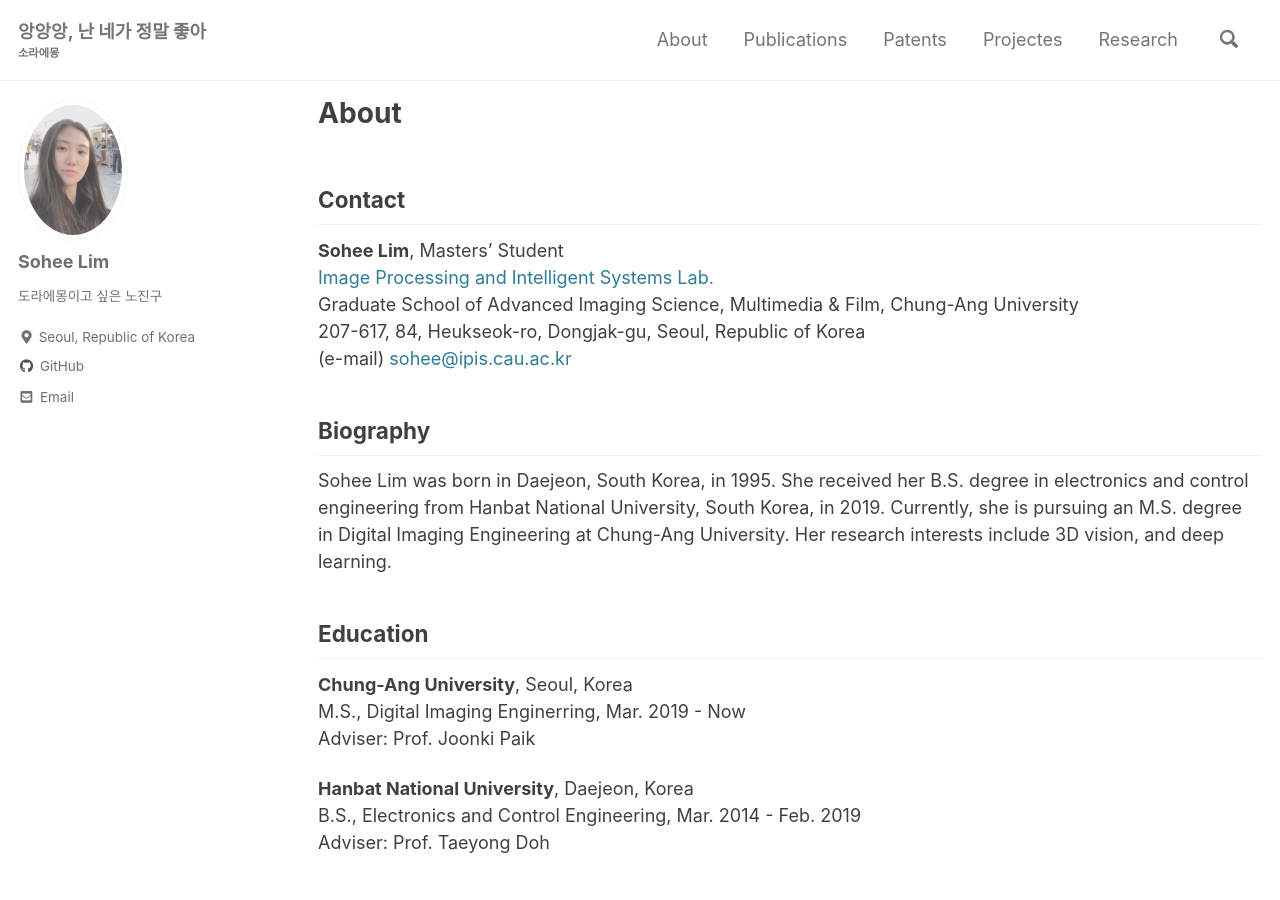
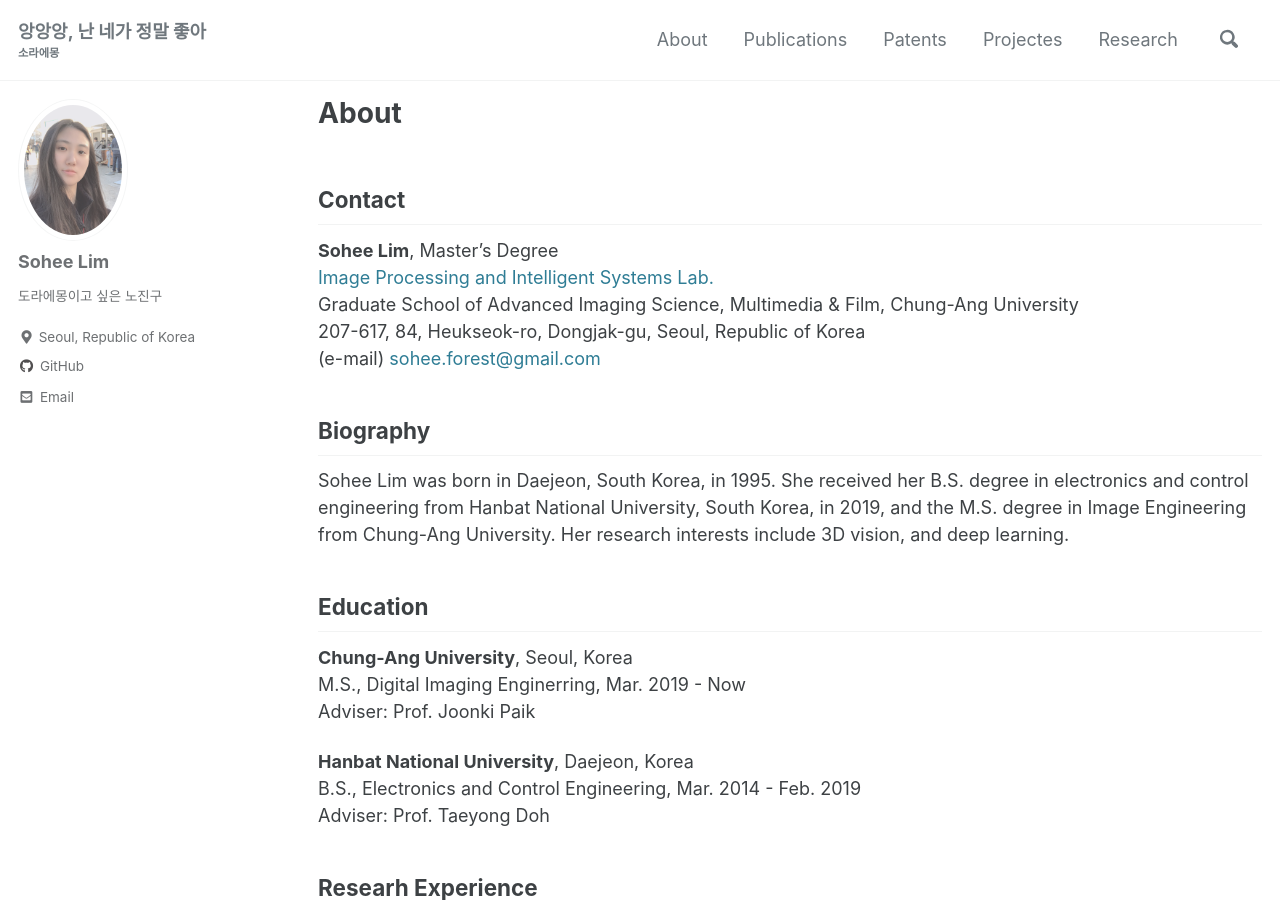
Before and after one commit to sohee-zoe/sohee-zoe.github.io, a Jekyll site: the page built from index.md, in a window 1280 px wide and 900 px high. Built offline with Jekyll 4.4.1, drawn with Linux system fonts in a browser that asks for light colours; cached includes are drawn as plain includes.

Commit message:
Update index.md

```diff
--- a/index.md
+++ b/index.md
@@ -8,18 +8,18 @@
 
 ## Contact
 
-**Sohee Lim**, Masters' Student
+**Sohee Lim**, Master's Degree
 [Image Processing and Intelligent Systems Lab.](http://ipis.cau.ac.kr/)
 Graduate School of Advanced Imaging Science, Multimedia & Film, Chung-Ang University
 207-617, 84, Heukseok-ro, Dongjak-gu, Seoul, Republic of Korea
-(e-mail) <sohee@ipis.cau.ac.kr>
+(e-mail) <sohee.forest@gmail.com>
 
 
 
 
 ## Biography
 
-Sohee Lim was born in Daejeon, South Korea, in 1995. She received her B.S. degree in electronics and control engineering from Hanbat National University, South Korea, in 2019. Currently, she is pursuing an M.S. degree in Digital Imaging Engineering at Chung-Ang University. Her research interests include 3D vision, and deep learning.
+Sohee Lim was born in Daejeon, South Korea, in 1995. She received her B.S. degree in electronics and control engineering from Hanbat National University, South Korea, in 2019, and the M.S. degree in Image Engineering from Chung-Ang University. Her research interests include 3D vision, and deep learning.
 
 
 
```
